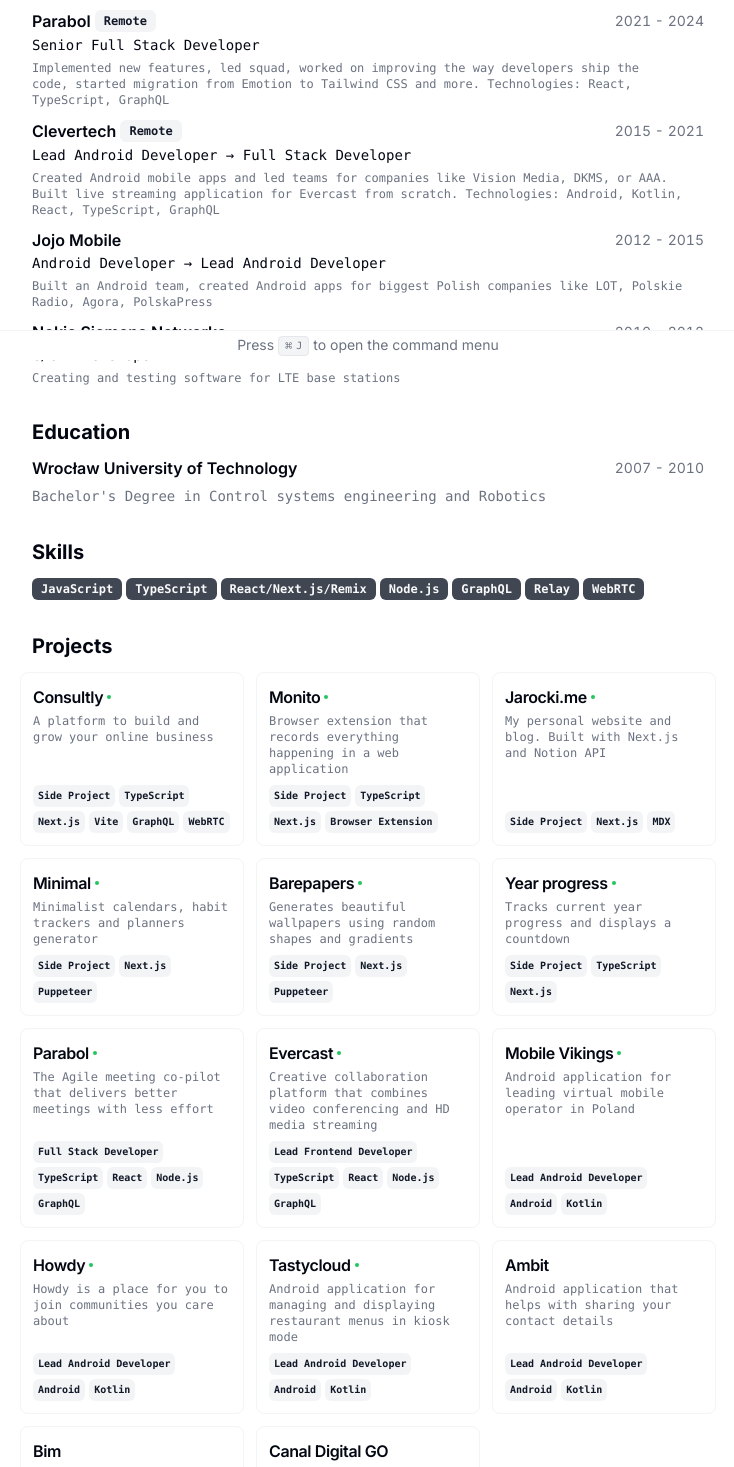
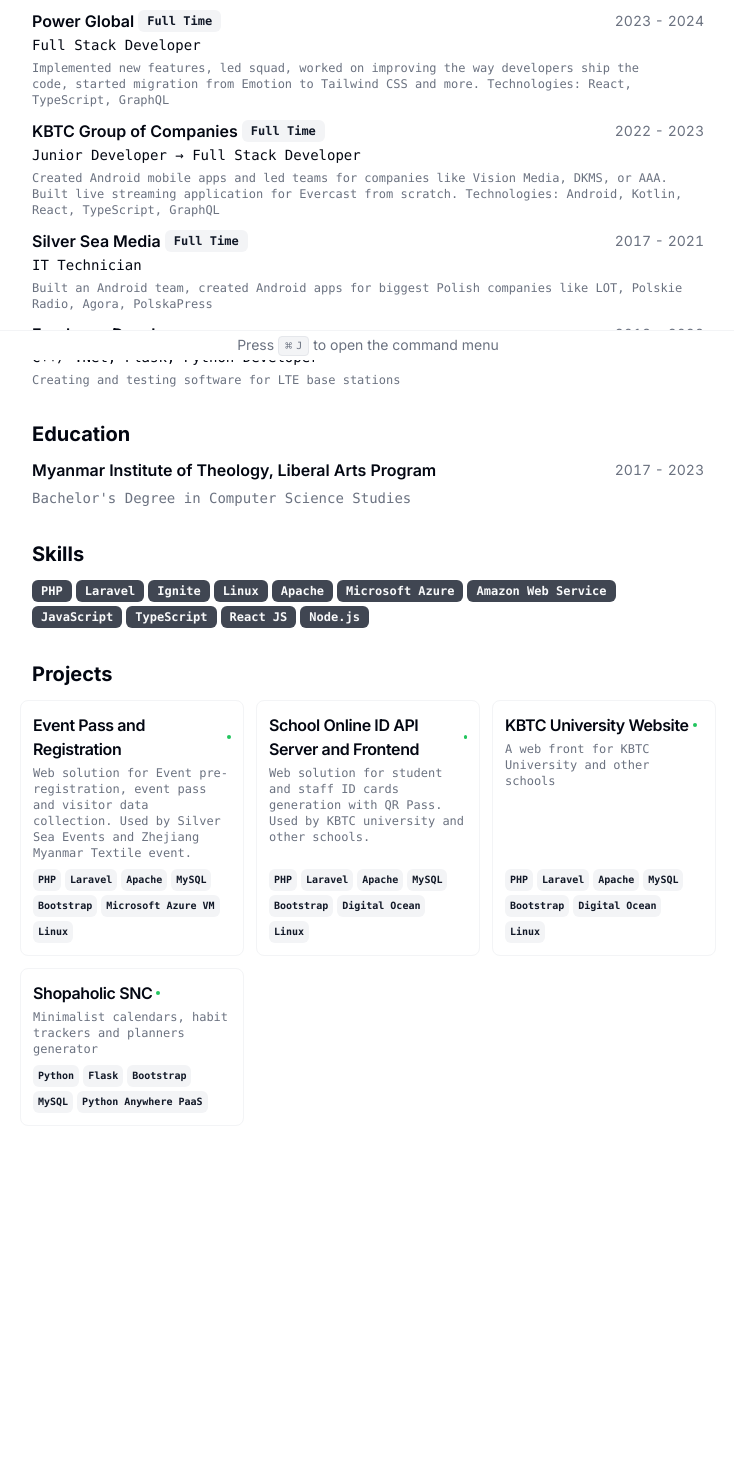
Before and after one commit to KaungHtunThant/kaunghtunthant.github.io, a Next.js app: page / in a window 1280 px wide. Shown: the part 440-1907 px from the top of the page, without its empty margins (272-1006 px from the left). After the commit the page ends 1630 px from the top, so only its background shows below. Built offline with nearby package versions, Linux system fonts and the light colour scheme.

Commit message:
updated everything

```diff
--- a/next.config.js
+++ b/next.config.js
@@ -1,4 +1,6 @@
 /** @type {import('next').NextConfig} */
-const nextConfig = {}
+const nextConfig = {
+	output: 'export',
+}
 
 module.exports = nextConfig
--- a/package.json
+++ b/package.json
@@ -4,6 +4,8 @@
   "private": true,
   "scripts": {
     "dev": "next dev",
+    "predeploy": "npm run build",
+    "deploy": "github-pages -d build",
     "build": "next build",
     "start": "next start",
     "lint": "next lint"
--- /dev/null
+++ b/src/components/icons/FacebookIcon.tsx
@@ -0,0 +1,11 @@
+export const FacebookIcon = (props: React.SVGProps<SVGSVGElement>) => {
+  return (
+    <svg viewBox="0 0 24 24" xmlns="http://www.w3.org/2000/svg" {...props}>
+      <title>Facebook</title>
+      <path
+        fill="currentColor"
+        d="M 3.2 0 C 1.435 0 0 1.435 0 3.2 V 19.2 c 0 1.765 1.435 3.2 3.2 3.2 h 4.91 V 15.11 H 5.47 V 11.2 h 2.64 V 9.515 c 0 -4.355 1.97 -6.375 6.25 -6.375 c 0.81 0 2.21 0.16 2.785 0.32 V 7 c -0.3 -0.03 -0.825 -0.05 -1.48 -0.05 c -2.1 0 -2.91 0.795 -2.91 2.86 V 11.2 h 4.18 l -0.72 3.91 H 12.75 V 22.4 H 19.2 c 1.765 0 3.2 -1.435 3.2 -3.2 V 3.2 c 0 -1.765 -1.435 -3.2 -3.2 -3.2 H 3.2 z"
+      />
+    </svg>
+  );
+};
--- a/src/components/icons/index.ts
+++ b/src/components/icons/index.ts
@@ -1,5 +1,6 @@
 import { GitHubIcon } from "./GitHubIcon";
 import { LinkedInIcon } from "./LinkedInIcon";
 import { XIcon } from "./XIcon";
+import { FacebookIcon } from "./FacebookIcon";
 
-export { GitHubIcon, LinkedInIcon, XIcon };
+export { GitHubIcon, LinkedInIcon, XIcon, FacebookIcon };
--- a/src/data/resume-data.tsx
+++ b/src/data/resume-data.tsx
@@ -17,145 +17,172 @@ import {
   TastyCloudLogo,
   YearProgressLogo,
 } from "@/images/logos";
-import { GitHubIcon, LinkedInIcon, XIcon } from "@/components/icons";
+import { GitHubIcon, LinkedInIcon, XIcon, FacebookIcon } from "@/components/icons";
 
 export const RESUME_DATA = {
-  name: "Bartosz Jarocki",
-  initials: "BJ",
-  location: "Wrocław, Poland, CET",
+  name: "Kaung Htun Thant",
+  initials: "KHT",
+  location: "Dubai, United Arab Emirates, UAE",
   locationLink: "https://www.google.com/maps/place/Wrocław",
   about:
-    "Full Stack Engineer focused on building products with extra attention to detail",
+    "Full Stack Developer speciallized in building powerful apps using latest technologies.",
   summary:
-    "As a Full Stack Engineer, I have successfully taken multiple products from 0 to 1. I lead teams effectively, ensuring an environment where people can do their best work. Currently, I work mostly with TypeScript, React, Node.js, and GraphQL. I have over 8 years of experience in working remotely with companies all around the world.",
-  avatarUrl: "https://avatars.githubusercontent.com/u/1017620?v=4",
-  personalWebsiteUrl: "https://jarocki.me",
+    "As a Full Stack Developer, I have successfully developed 3 major web applications and many other minor applications. I lead teams effectively, ensuring an environment where people can do their best work. Currently, I work mostly with PHP, Laravel, React JS, and MYSQL. I have over 3 years of experience in working with companies in Myanmar.",
+  avatarUrl: "https://avatars.githubusercontent.com/u/53951056?u=707b9ec364018d2a8d3c2722282c6518d9f3dab4&v=4",
+  personalWebsiteUrl: "https://kaunghtunthant.github.io",
   contact: {
-    email: "bartosz.jarocki@hey.com",
-    tel: "+48530213401",
+    email: "kaunghtunthant@gmail.com",
+    tel: "+959263869940",
     social: [
       {
         name: "GitHub",
-        url: "https://github.com/BartoszJarocki",
+        url: "https://github.com/kaunghtunthant",
         icon: GitHubIcon,
       },
       {
         name: "LinkedIn",
-        url: "https://www.linkedin.com/in/bjarocki/",
+        url: "https://www.linkedin.com/in/khthant",
         icon: LinkedInIcon,
       },
       {
-        name: "X",
-        url: "https://x.com/BartoszJarocki",
-        icon: XIcon,
+        name: "Facebook",
+        url: "https://facebook.com/kaunghtunthant",
+        icon: FacebookIcon,
       },
     ],
   },
   education: [
     {
-      school: "Wrocław University of Technology",
-      degree: "Bachelor's Degree in Control systems engineering and Robotics",
-      start: "2007",
-      end: "2010",
+      school: "Myanmar Institute of Theology, Liberal Arts Program",
+      degree: "Bachelor's Degree in Computer Science Studies",
+      start: "2017",
+      end: "2023",
     },
   ],
   work: [
     {
-      company: "Parabol",
-      link: "https://parabol.co",
-      badges: ["Remote"],
-      title: "Senior Full Stack Developer",
+      company: "Power Global",
+      link: "http://powerglobal.com.mm",
+      badges: ["Full Time"],
+      title: "Full Stack Developer",
       logo: ParabolLogo,
-      start: "2021",
+      start: "2023",
       end: "2024",
       description:
         "Implemented new features, led squad, worked on improving the way developers ship the code, started migration from Emotion to Tailwind CSS and more. Technologies: React, TypeScript, GraphQL",
     },
     {
-      company: "Clevertech",
-      link: "https://clevertech.biz",
-      badges: ["Remote"],
-      title: "Lead Android Developer → Full Stack Developer",
+      company: "KBTC Group of Companies",
+      link: "https://www.kbtc.edu.mm",
+      badges: ["Full Time"],
+      title: "Junior Developer → Full Stack Developer",
       logo: ClevertechLogo,
-      start: "2015",
-      end: "2021",
+      start: "2022",
+      end: "2023",
       description:
         "Created Android mobile apps and led teams for companies like Vision Media, DKMS, or AAA. Built live streaming application for Evercast from scratch. Technologies: Android, Kotlin, React, TypeScript, GraphQL",
     },
     {
-      company: "Jojo Mobile",
-      link: "https://bsgroup.eu/",
-      badges: [],
-      title: "Android Developer → Lead Android Developer",
+      company: "Silver Sea Media",
+      link: "https://www.silverseaexpo.com",
+      badges: ["Full Time"],
+      title: "IT Technician",
       logo: JojoMobileLogo,
-      start: "2012",
-      end: "2015",
+      start: "2017",
+      end: "2021",
       description:
         "Built an Android team, created Android apps for biggest Polish companies like LOT, Polskie Radio, Agora, PolskaPress",
     },
     {
-      company: "Nokia Siemens Networks",
-      link: "https://www.nokia.com",
+      company: "Freelance Developer",
+      link: "#",
       badges: [],
-      title: "C/C++ Developer",
+      title: "C++/ .Net, Flask, Python Developer",
       logo: NSNLogo,
-      start: "2010",
-      end: "2012",
+      start: "2018",
+      end: "2022",
       description: "Creating and testing software for LTE base stations",
     },
   ],
   skills: [
+    "PHP",
+    "Laravel",
+    "Ignite",
+    "Linux",
+    "Apache",
+    "Microsoft Azure",
+    "Amazon Web Service",
     "JavaScript",
     "TypeScript",
-    "React/Next.js/Remix",
+    "React JS",
     "Node.js",
-    "GraphQL",
-    "Relay",
-    "WebRTC",
   ],
   projects: [
     {
-      title: "Consultly",
+      title: "Event Pass and Registration",
       techStack: [
-        "Side Project",
-        "TypeScript",
-        "Next.js",
-        "Vite",
-        "GraphQL",
-        "WebRTC",
+        "PHP",
+        "Laravel",
+        "Apache",
+        "MySQL",
+        "Bootstrap",
+        "Microsoft Azure VM",
+        "Linux",
       ],
-      description: "A platform to build and grow your online business",
+      description: "Web solution for Event pre-registration, event pass and visitor data collection. Used by Silver Sea Events and Zhejiang Myanmar Textile event.",
       logo: ConsultlyLogo,
       link: {
-        label: "consultly.com",
-        href: "https://consultly.com/",
+        label: "Event Pass and Registration",
+        href: "#",
       },
     },
     {
-      title: "Monito",
-      techStack: ["Side Project", "TypeScript", "Next.js", "Browser Extension"],
+      title: "School Online ID API Server and Frontend",
+      techStack: [
+        "PHP",
+        "Laravel",
+        "Apache",
+        "MySQL",
+        "Bootstrap",
+        "Digital Ocean",
+        "Linux",
+        ],
       description:
-        "Browser extension that records everything happening in a web application",
+        "Web solution for student and staff ID cards generation with QR Pass. Used by KBTC university and other schools.",
       logo: MonitoLogo,
       link: {
-        label: "monito.dev",
-        href: "https://monito.dev/",
+        label: "School Online ID",
+        href: "#",
       },
     },
     {
-      title: "Jarocki.me",
-      techStack: ["Side Project", "Next.js", "MDX"],
+      title: "KBTC University Website",
+      techStack: [
+        "PHP",
+        "Laravel",
+        "Apache",
+        "MySQL",
+        "Bootstrap",
+        "Digital Ocean",
+        "Linux",
+        ],
       description:
-        "My personal website and blog. Built with Next.js and Notion API",
+        "A web front for KBTC University and other schools",
       logo: JarockiMeLogo,
       link: {
-        label: "github.com",
-        href: "https://jarocki.me/",
+        label: "kbtc.edu.mm",
+        href: "https://kbtc.edu.mm",
       },
     },
     {
-      title: "Minimal",
-      techStack: ["Side Project", "Next.js", "Puppeteer"],
+      title: "Shopaholic SNC",
+      techStack: [
+        "Python",
+        "Flask",
+        "Bootstrap",
+        "MySQL",
+        "Python Anywhere PaaS"
+        ],
       description:
         "Minimalist calendars, habit trackers and planners generator",
       logo: Minimal,
@@ -164,115 +191,5 @@ export const RESUME_DATA = {
         href: "https://useminimal.com/",
       },
     },
-    {
-      title: "Barepapers",
-      techStack: ["Side Project", "Next.js", "Puppeteer"],
-      description:
-        "Generates beautiful wallpapers using random shapes and gradients",
-      logo: BarepapersLogo,
-      link: {
-        label: "barepapers.com",
-        href: "https://barepapers.com/",
-      },
-    },
-    {
-      title: "Year progress",
-      techStack: ["Side Project", "TypeScript", "Next.js"],
-      description: "Tracks current year progress and displays a countdown",
-      logo: YearProgressLogo,
-      link: {
-        label: "getyearprogress.com",
-        href: "https://getyearprogress.com/",
-      },
-    },
-    {
-      title: "Parabol",
-      techStack: [
-        "Full Stack Developer",
-        "TypeScript",
-        "React",
-        "Node.js",
-        "GraphQL",
-      ],
-      description:
-        "The Agile meeting co-pilot that delivers better meetings with less effort",
-      logo: ParabolLogo,
-      link: {
-        label: "github.com",
-        href: "https://parabol.co/",
-      },
-    },
-    {
-      title: "Evercast",
-      techStack: [
-        "Lead Frontend Developer",
-
-        "TypeScript",
-        "React",
-        "Node.js",
-        "GraphQL",
-      ],
-      description:
-        "Creative collaboration platform that combines video conferencing and HD media streaming",
-      logo: EvercastLogo,
-      link: {
-        label: "evercast.us",
-        href: "https://www.evercast.us/",
-      },
-    },
-    {
-      title: "Mobile Vikings",
-      techStack: ["Lead Android Developer", "Android", "Kotlin"],
-      description:
-        "Android application for leading virtual mobile operator in Poland",
-      logo: MobileVikingsLogo,
-      link: {
-        label: "mobilevikings.pl",
-        href: "https://mobilevikings.pl/",
-      },
-    },
-    {
-      title: "Howdy",
-      techStack: ["Lead Android Developer", "Android", "Kotlin"],
-      description:
-        "Howdy is a place for you to join communities you care about",
-      logo: Howdy,
-      link: {
-        label: "play.google.com",
-        href: "https://howdy.co/",
-      },
-    },
-    {
-      title: "Tastycloud",
-      techStack: ["Lead Android Developer", "Android", "Kotlin"],
-      description:
-        "Android application for managing and displaying restaurant menus in kiosk mode",
-      logo: TastyCloudLogo,
-      link: {
-        label: "tastycloud.fr",
-        href: "https://www.tastycloud.fr/",
-      },
-    },
-    {
-      title: "Ambit",
-      techStack: ["Lead Android Developer", "Android", "Kotlin"],
-      description:
-        "Android application that helps with sharing your contact details",
-      logo: AmbitLogo,
-    },
-    {
-      title: "Bim",
-      techStack: ["Lead Android Developer", "Android", "Kotlin"],
-      description:
-        "Android application that helps with booking a table in a restaurants",
-      logo: BimLogo,
-    },
-    {
-      title: "Canal Digital GO",
-      techStack: ["Lead Android Developer", "Android", "Kotlin"],
-      description:
-        "Video streaming mobile application for Canal Digital subscribers",
-      logo: CDGOLogo,
-    },
   ],
 } as const;
```
